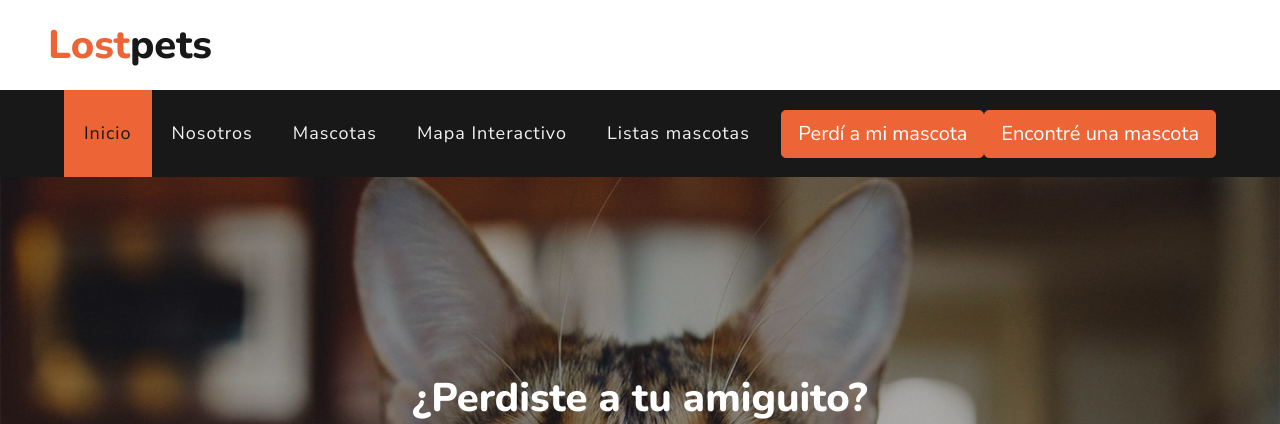
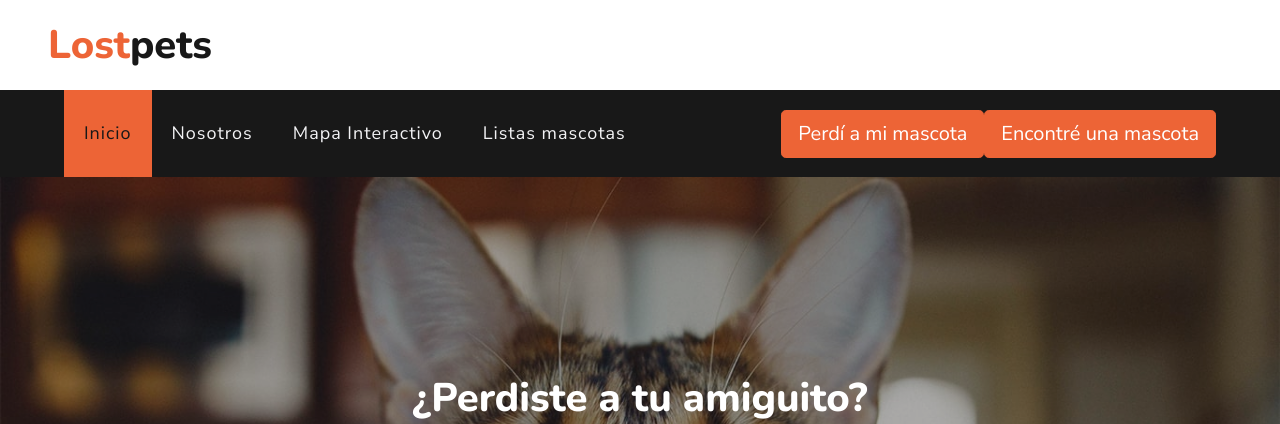
Before and after one commit to reyesito/Aprobado-True, a Flask app: page / in a window 1280 px wide. Shown: the top 424 px of the page. Run offline with Flask 3, Linux system fonts and the light colour scheme; some libraries are stand-ins or nearby versions.

Commit message:
elimino redirección a listado.html

```diff
--- a/templates/base.html
+++ b/templates/base.html
@@ -52,7 +52,6 @@
                 <div class="navbar-nav mr-auto py-0">
                     <a href="{{ url_for('home')}}" class="nav-item nav-link active">Inicio</a>
                     <a href="{{ url_for('about')}}" class="nav-item nav-link">Nosotros</a>
-                    <a href="{{ url_for('listado')}}" class="nav-item nav-link">Mascotas</a>
                     <a href="{{ url_for('mapa')}}" class="nav-item nav-link">Mapa Interactivo</a>
                     <li class="submenu">
                         <a class="nav-item nav-link">Listas mascotas</a>
```
